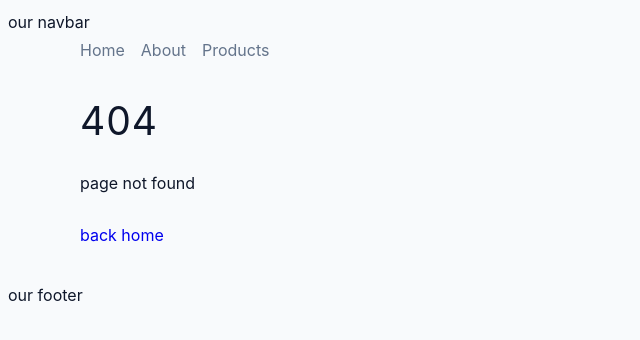
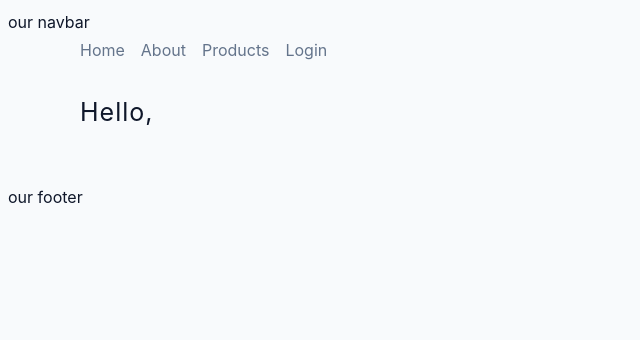
Before and after one commit to Fc0S4b/ReactRout6TutorialJohnSmilga, a React (Create React App) app: page /dashboard in a window 1280 px wide. Before the commit this address had no page. Shown: the top 340 px of the page, without its empty margins (0-640 px from the left). Built offline with nearby package versions, Linux system fonts and the light colour scheme.

Commit message:
useNavigate

```diff
--- a/src/App.js
+++ b/src/App.js
@@ -1,3 +1,4 @@
+import { useState } from 'react';
 import { BrowserRouter, Routes, Route } from 'react-router-dom';
 import Home from './pages/Home';
 import About from './pages/About';
@@ -5,7 +6,10 @@
 import Error from './pages/Error';
 import SharedLayout from './pages/SharedLayout';
 import SingleProduct from './pages/SingleProduct';
+import Dashboard from './pages/Dashboard';
+import Login from './pages/Login';
 function App() {
+  const [user, setUser] = useState(null);
   return (
     <BrowserRouter>
       <nav>our navbar</nav>
@@ -15,6 +19,11 @@
           <Route path="about" element={<About />} />
           <Route path="products" element={<Products />} />
           <Route path="products/:productId" element={<SingleProduct />} />
+          <Route path="login" element={<Login setUser={setUser}></Login>} />
+          <Route
+            path="dashboard"
+            element={<Dashboard user={user}></Dashboard>}
+          />
           <Route path="*" element={<Error />} />
         </Route>
       </Routes>
--- a/src/components/StyledNavbar.js
+++ b/src/components/StyledNavbar.js
@@ -24,6 +24,12 @@
       >
         Products
       </NavLink>
+      <NavLink
+        to="/login"
+        className={({ isActive }) => (isActive ? 'link active' : 'link')}
+      >
+        Login
+      </NavLink>
     </nav>
   );
 };
--- a/src/pages/Dashboard.js
+++ b/src/pages/Dashboard.js
@@ -1,7 +1,7 @@
-const Dashboard = () => {
+const Dashboard = ({ user }) => {
   return (
-    <section className='section'>
-      <h4>Dashboard</h4>
+    <section className="section">
+      <h4>Hello, {user?.name}</h4>
     </section>
   );
 };
--- a/src/pages/Login.js
+++ b/src/pages/Login.js
@@ -1,41 +1,47 @@
 import { useState } from 'react';
-const Login = () => {
+import { useNavigate } from 'react-router-dom';
+const Login = ({ setUser }) => {
   const [name, setName] = useState('');
   const [email, setEmail] = useState('');
 
+  const navigate = useNavigate();
+
   const handleSubmit = async (e) => {
     e.preventDefault();
+    if (!name || !email) return;
+    setUser({ name: name, email: email });
+    navigate('/dashboard');
   };
 
   return (
-    <section className='section'>
-      <form className='form' onSubmit={handleSubmit}>
+    <section className="section">
+      <form className="form" onSubmit={handleSubmit}>
         <h5>login</h5>
-        <div className='form-row'>
-          <label htmlFor='name' className='form-label'>
+        <div className="form-row">
+          <label htmlFor="name" className="form-label">
             name
           </label>
           <input
-            type='text'
-            className='form-input'
-            id='name'
+            type="text"
+            className="form-input"
+            id="name"
             value={name}
             onChange={(e) => setName(e.target.value)}
           />
         </div>
-        <div className='form-row'>
-          <label htmlFor='email' className='form-label'>
+        <div className="form-row">
+          <label htmlFor="email" className="form-label">
             email
           </label>
           <input
-            type='email'
-            className='form-input'
-            id='email'
+            type="email"
+            className="form-input"
+            id="email"
             value={email}
             onChange={(e) => setEmail(e.target.value)}
           />
         </div>
-        <button type='submit' className='btn btn-block'>
+        <button type="submit" className="btn btn-block">
           login
         </button>
       </form>
```
